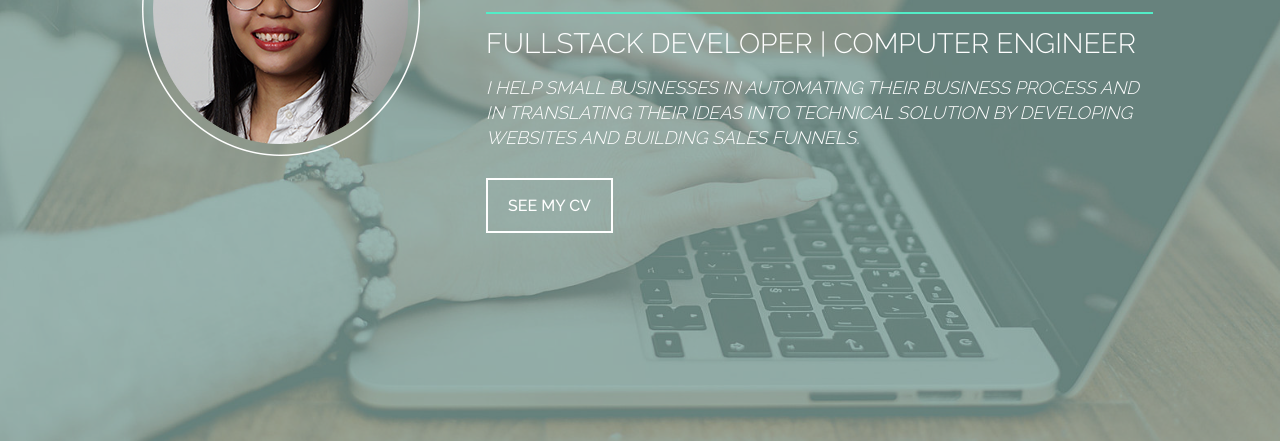
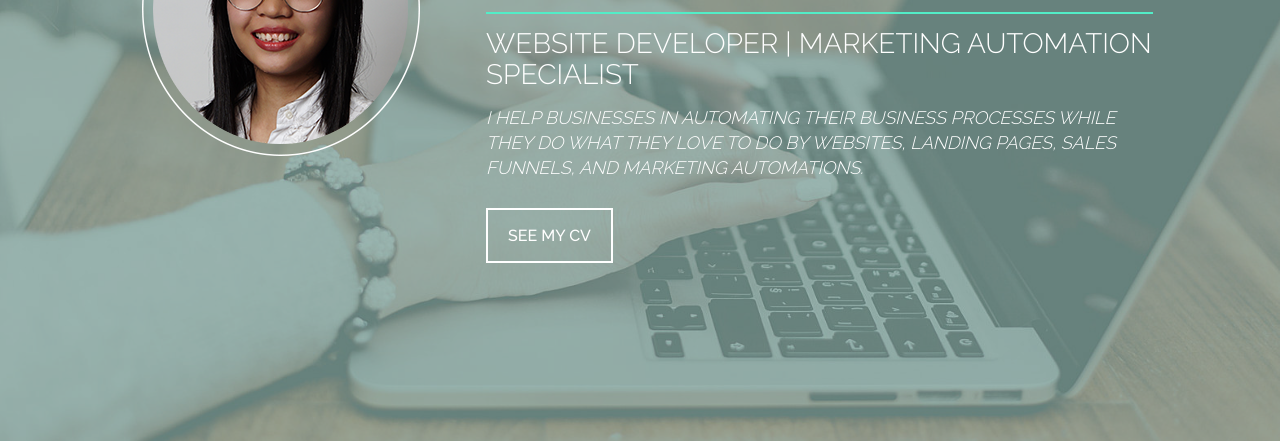
Before and after one commit to cjestavillo/dev-portfolio, a plain HTML site: page index.html in a window 1280 px wide. Shown: the part 359-800 px from the top of the page. Drawn offline with Linux system fonts and the light colour scheme.

Commit message:
Update index.html

```diff
--- a/index.html
+++ b/index.html
@@ -162,16 +162,14 @@ License URL: http://creativecommons.org/licenses/by/3.0/
 
                         <div class="border"></div>
 
-                        <h2>FULLSTACK DEVELOPER | COMPUTER ENGINEER</h2>
+                        <h2>WEBSITE DEVELOPER | MARKETING AUTOMATION SPECIALIST</h2>
                         <h4>
-                            I HELP SMALL BUSINESSES IN AUTOMATING THEIR
-                            BUSINESS PROCESS AND
+                            I HELP BUSINESSES IN AUTOMATING THEIR
+                            BUSINESS PROCESSES WHILE THEY DO
+                            WHAT THEY LOVE TO DO BY
                             <!-- <br/> -->
-                            IN TRANSLATING THEIR
-                            IDEAS INTO TECHNICAL SOLUTION BY DEVELOPING
-                            <!-- <br/> -->
-                            WEBSITES <!--AND MOBILE APPS,--> AND BUILDING
-                            SALES FUNNELS.
+                            WEBSITES, LANDING PAGES, <!--AND MOBILE APPS,-->
+                            SALES FUNNELS, AND MARKETING AUTOMATIONS.
                         </h4>
 
                         <!--<a
@@ -456,8 +454,8 @@ License URL: http://creativecommons.org/licenses/by/3.0/
                             90, // AJAX
                             85, // MySQL
                             70, // Photoshop
-                            70, // ClickFunnels
-                            90, // GoHighLevel
+                            80, // ClickFunnels
+                            80, // GoHighLevel
                             85, // SwipePages
                             90, // Zapier
                             80, // Webflow
@@ -650,7 +648,10 @@ License URL: http://creativecommons.org/licenses/by/3.0/
                             <h3>Feb 2020 - onwards</h3>
                             <div class="work-grid-info">
                                 <h4>Freelance</h4>
-                                <h5>Website and Landing Page Developer and Marketing Automation Specialist</h5>
+                                <h5>
+                                    Website and Landing Page Developer
+                                    and Marketing Automation Specialist
+                                </h5>
                                 <p>
                                     I had helped various businesses in
                                     increasing their leads and sales and
@@ -687,7 +688,7 @@ License URL: http://creativecommons.org/licenses/by/3.0/
 
                 <div class="ser-grids">
                     <div class="col-md-4 ser-grid">
-                        <div class="ser-imagea"></div>
+                        <div class="ser-imageb"></div>
                         <h3>Landing Page Design and Development</h3>
                         <p>
                             I can help you translate a design from
@@ -720,7 +721,7 @@ License URL: http://creativecommons.org/licenses/by/3.0/
                     </div> -->
 
                     <div class="col-md-4 ser-grid">
-                        <div class="ser-imaged"></div>
+                        <div class="ser-imagea"></div>
                         <h3>Website Development</h3>
                         <p>
                             I can help you make a website that
```
